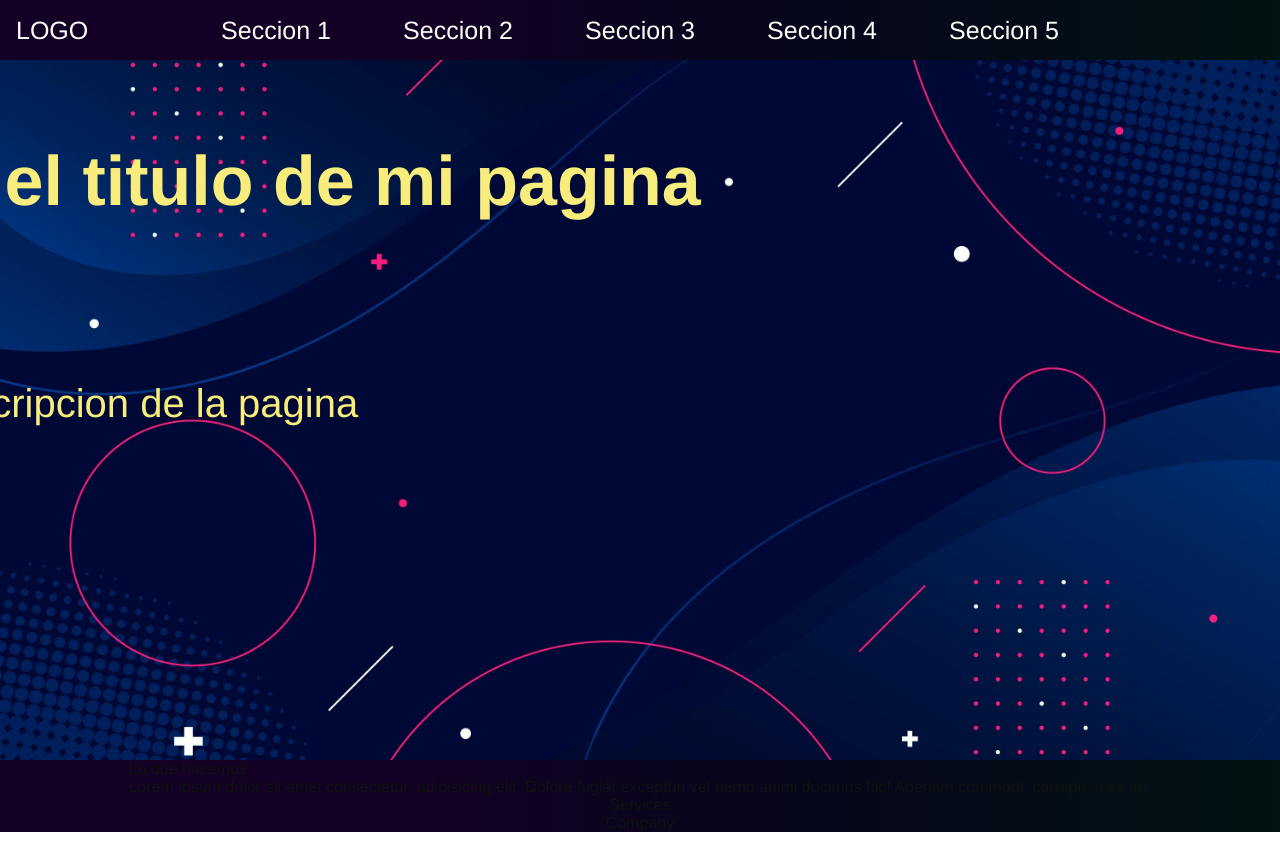
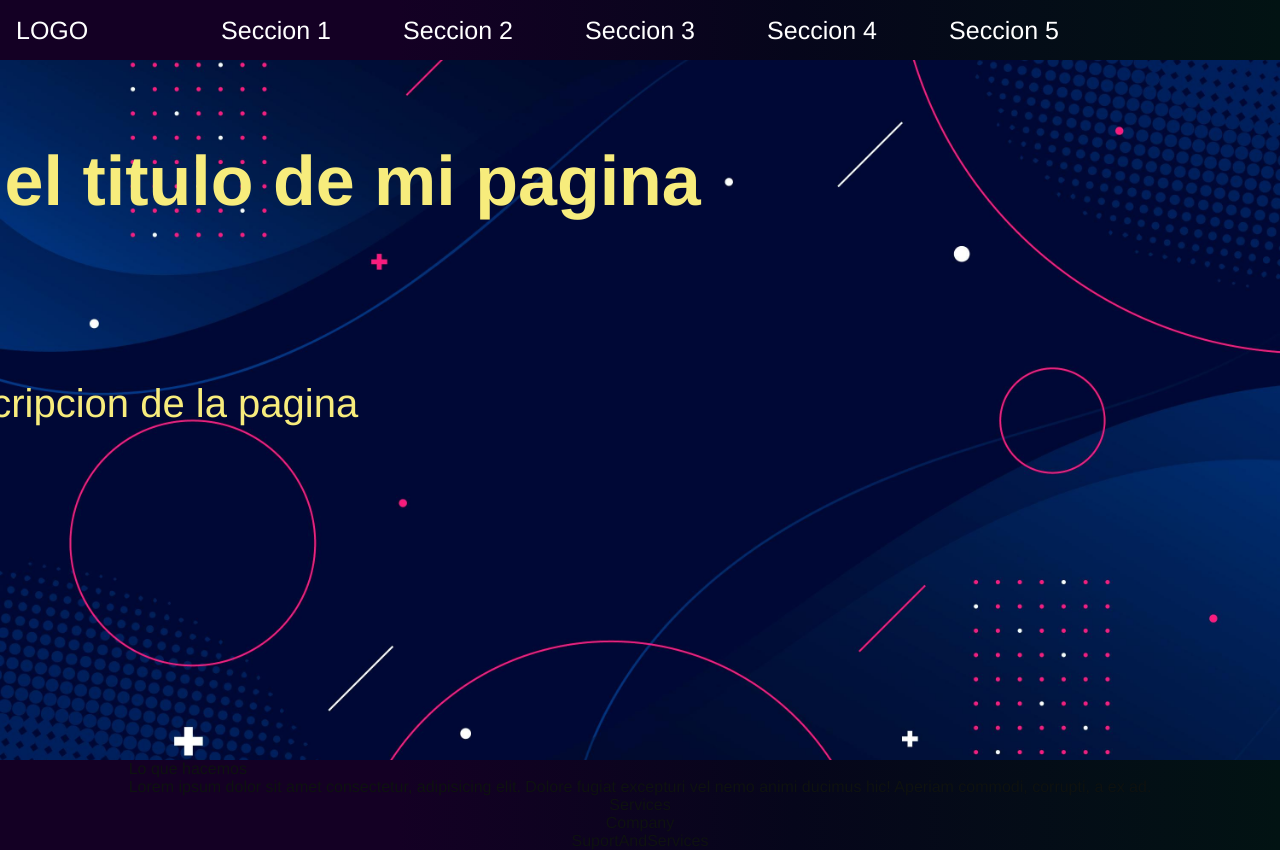
Before and after one commit to cristobalquilimaco/teguilog, a React (Vite) app: page /#/ in a window 1280 px wide. Built offline with nearby package versions, Linux system fonts and the light colour scheme.

Commit message:
Se importa componente SuportAndServices a la pagina home

```diff
--- a/src/Pages/Home.jsx
+++ b/src/Pages/Home.jsx
@@ -4,6 +4,7 @@ import Banner from '../components/Banner'
 import About from '../components/About'
 import Services from '../components/Services'
 import Company from '../components/Company'
+import SuportAndServices from '../components/SuportAndServices'
 
 
 const Home = () => {
@@ -13,6 +14,7 @@ const Home = () => {
       <About/>
       <Services/>
       <Company/>
+      <SuportAndServices/>
     </div>
   )
 }
```
